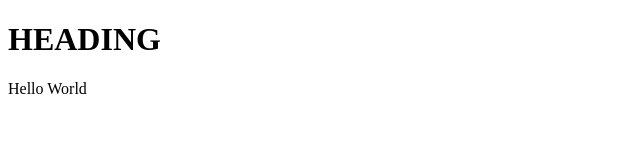
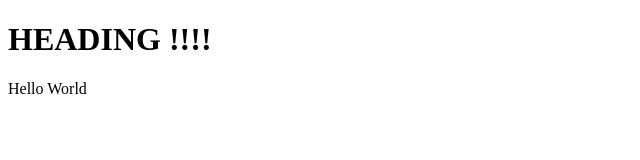
Before and after one commit to wujekd/cs50, a plain HTML site: page hello.html in a window 1280 px wide. Shown: the full height of the page, 0-640 px from the left. Drawn offline with Linux system fonts and the light colour scheme.

Commit message:
text edit

```diff
--- a/hello.html
+++ b/hello.html
@@ -7,7 +7,7 @@
     <title>Document</title>
 </head>
 <body>
-    <h1>HEADING </h1>
+    <h1>HEADING !!!!</h1>
     Hello World
 </body>
 </html>
```
